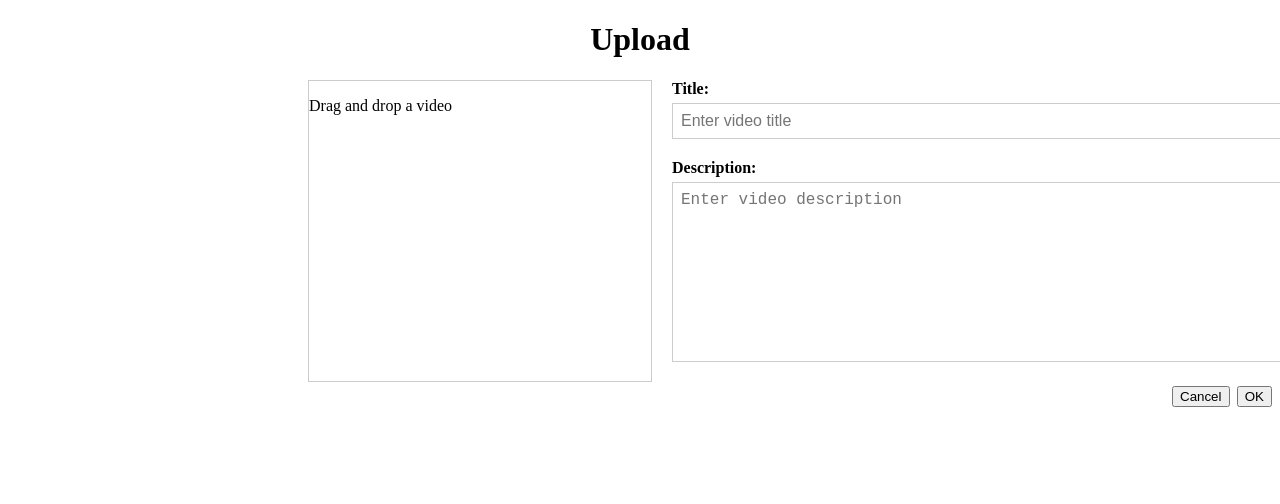
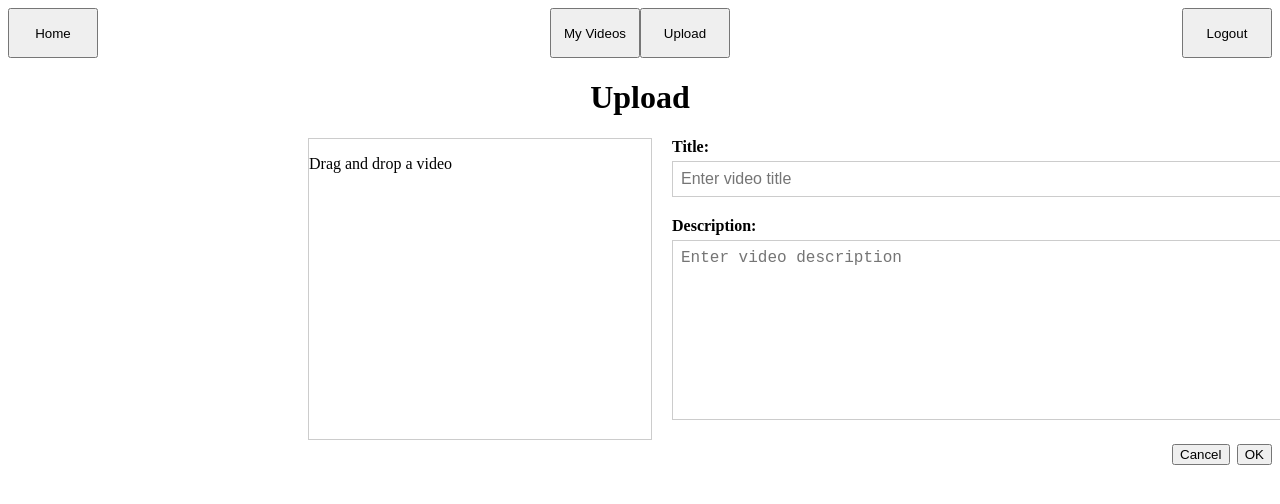
Before and after one commit to kun99-p2/videos-frontend, a Vue app: page /upload in a window 1280 px wide. Shown: the top 504 px of the page. Built offline with nearby package versions, Linux system fonts and the light colour scheme.

Commit message:
nav bar as a component

```diff
--- a/src/App.vue
+++ b/src/App.vue
@@ -1,10 +1,11 @@
 <script setup>
-import { RouterLink, RouterView } from 'vue-router'
+import NavBar from "./components/NavBar.vue";
+import { RouterLink, RouterView } from "vue-router";
 </script>
 
 <template>
+  <NavBar />
   <RouterView />
 </template>
 
-<style scoped>
-</style>
+<style></style>
--- /dev/null
+++ b/src/components/NavBar.vue
@@ -0,0 +1,66 @@
+<template>
+  <nav>
+    <div class="home-button">
+      <RouterLink to="/">
+        <button>Home</button>
+      </RouterLink>
+    </div>
+    <div class="center-buttons">
+      <RouterLink to="/list">
+        <button>My Videos</button>
+      </RouterLink>
+      <RouterLink to="/upload">
+        <button>Upload</button>
+      </RouterLink>
+    </div>
+    <div class="logout-button">
+      <button @click="logout" to="/">Logout</button>
+    </div>
+  </nav>
+</template>
+
+<style>
+nav {
+  display: flex;
+}
+.home-button {
+  flex: 1;
+  display: flex;
+  justify-content: start;
+}
+.center-buttons {
+  flex: 1;
+  display: flex;
+  justify-content: center;
+}
+.logout-button {
+  flex: 1;
+  display: flex;
+  justify-content: end;
+}
+nav button {
+  height: 50px;
+  width: 90px;
+}
+</style>
+
+<script>
+import axios from "axios";
+import { useAuthStore } from "../stores/store";
+export default {
+  methods: {
+    logout() {
+      axios
+        .post("http://localhost:5000/logout")
+        .then((response) => {
+          const auth = useAuthStore();
+          auth.clearToken;
+          window.location.href = "http://localhost:3000";
+        })
+        .catch((error) => {
+          console.error(error);
+        });
+    },
+  },
+};
+</script>
--- a/src/views/HomeView.vue
+++ b/src/views/HomeView.vue
@@ -1,33 +1,17 @@
 <template>
-  <nav>
-    <div style="margin-left: 750px">
-      <RouterLink to="/list">
-        <button>My Videos</button>
-      </RouterLink>
-      <RouterLink to="/upload">
-        <button>Upload</button>
-      </RouterLink>
-    </div>
-    <button @click="logout" to="/">Logout</button>
-  </nav>
   <div class="thumbnail-container">
-    <div v-for="thumbnail in thumbnails" :key="thumbnail" class="thumbnail-item">
+    <div
+      v-for="thumbnail in thumbnails"
+      :key="thumbnail"
+      class="thumbnail-item"
+    >
       <!--<video controls :src="video" height="300" width="500"></video>-->
-      <img :src="thumbnail" height="300" width="500"/>
+      <img :src="thumbnail" height="300" width="500" />
     </div>
   </div>
 </template>
 
 <style>
-nav {
-  display: flex;
-  justify-content: space-between;
-  align-items: center;
-}
-nav button {
-  height: 50px;
-  width: 90px;
-}
 .thumbnail-container {
   display: flex;
   flex-wrap: wrap;
@@ -50,20 +34,6 @@ export default {
       videos: [],
       thumbnails: [],
     };
-  },
-  methods: {
-    logout() {
-      axios
-        .post("http://localhost:5000/logout")
-        .then((response) => {
-          const auth = useAuthStore();
-          auth.clearToken;
-          window.location.href = "http://localhost:3000";
-        })
-        .catch((error) => {
-          console.error(error);
-        });
-    },
   },
   mounted() {
     axios
--- a/src/views/ListView.vue
+++ b/src/views/ListView.vue
@@ -1,16 +1,47 @@
 <template>
   <h1 style="display: flex; justify-content: center">My Videos</h1>
-  <div v-for="video in videos" :key="video">
-    <video controls :src="video" width="400"></video>
+  <div>
+    <div v-for="thumbnail in thumbnails" :key="thumbnail">
+      <div class="thumbnail-container">
+        <img :src="thumbnail" height="200" width="300" />
+        <h3 class="thumbnail-title">{{ thumbnail.title }}</h3>
+        <button @click="deleteThumbnail(thumbnail.id)" class="delete-button">
+          Delete
+        </button>
+      </div>
+    </div>
   </div>
 </template>
+
+<style>
+.row img {
+  display: flex;
+  align-items: start;
+  cursor: pointer;
+}
+.thumbnail-container {
+  display: flex;
+  align-items: center;
+  justify-content: space-around;
+}
+.thumbnail-title {
+  margin: 0 10px;
+  flex-grow: 1;
+}
+.delete-button {
+  background-color: red;
+  color: white;
+  border: none;
+  cursor: pointer;
+}
+</style>
 
 <script>
 import axios from "axios";
 export default {
   data() {
     return {
-      videos: [],
+      thumbnails: [],
     };
   },
   methods: {
@@ -21,14 +52,14 @@ export default {
       .get("http://localhost:5000/fetch_username")
       .then((response) => {
         axios
-          .post("http://localhost:5001/my_videos", {
+          .post("http://localhost:5001/my_thumbnails", {
             username: response.data.name,
           })
           .then((response) => {
-            this.videos = response.data.videos;
+            this.thumbnails = response.data.thumbnails;
           })
           .catch((error) => {
-            console.error("Couldn't fetch videos:", error);
+            console.error("Couldn't fetch thumbnails:", error);
           });
       })
       .catch((error) => {
@@ -37,6 +68,3 @@ export default {
   },
 };
 </script>
-
-<style scoped>
-</style>
```
